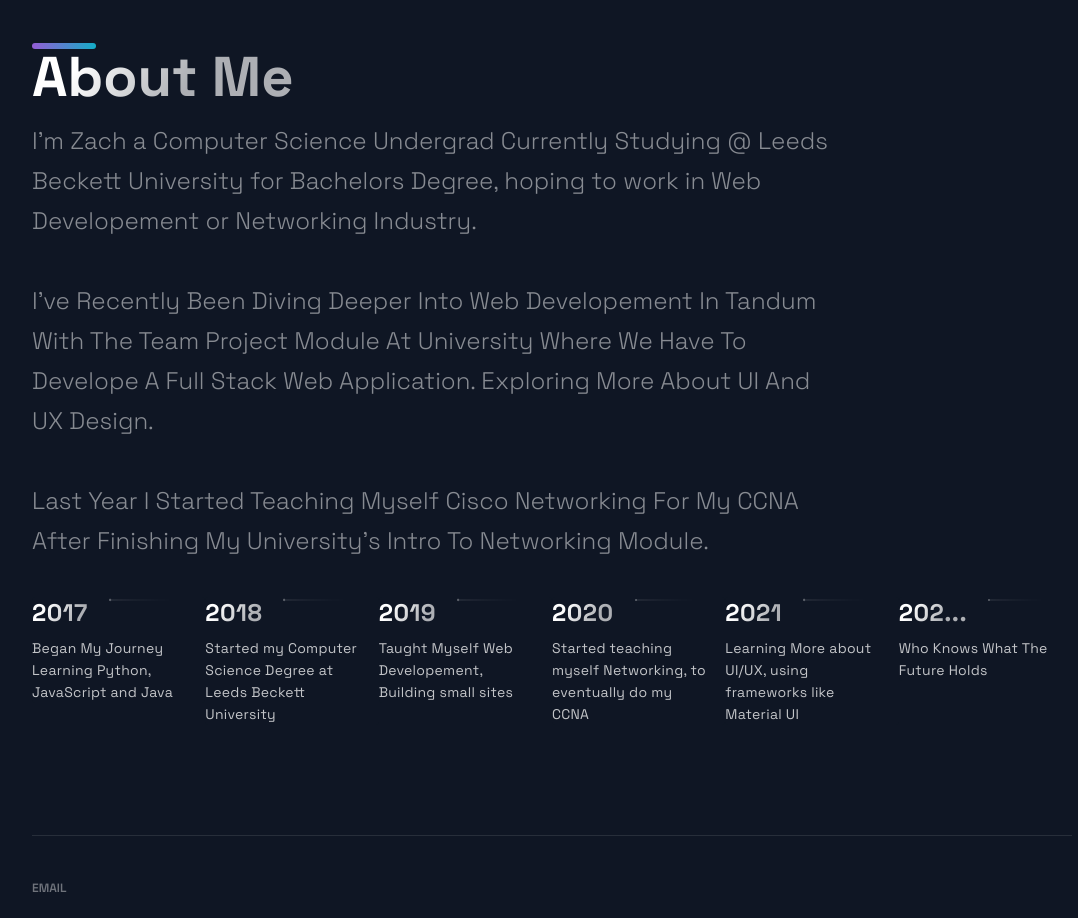
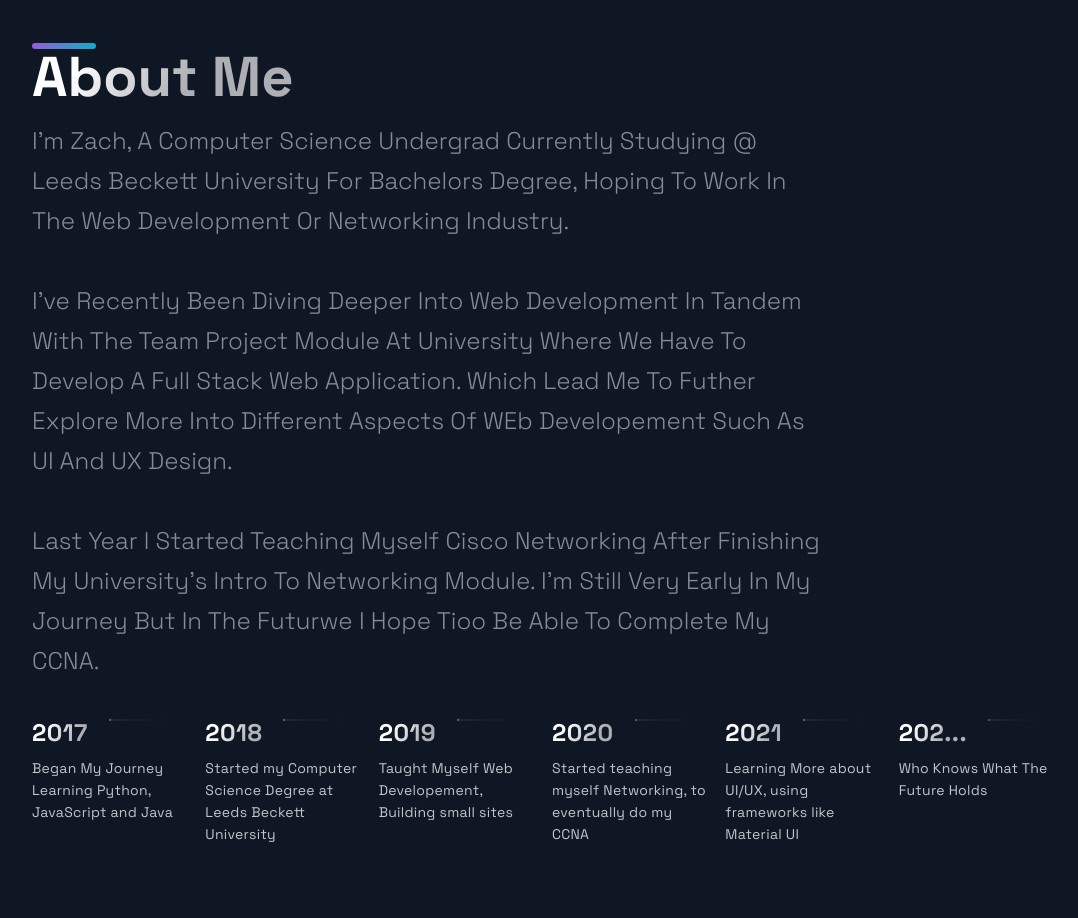
Before and after one commit to BlackPrism7537/BlackPrism7537, a Next.js app: page / in a window 1280 px wide. Shown: the part 3220-4138 px from the top of the page, without its empty margins (88-1166 px from the left). Built offline with nearby package versions, Linux system fonts and the light colour scheme.

Commit message:
Update TimeLine.js

```diff
--- a/src/components/TimeLine/TimeLine.js
+++ b/src/components/TimeLine/TimeLine.js
@@ -64,18 +64,21 @@ const Timeline = () => {
 			<SectionDivider />
 			<SectionTitle>About Me</SectionTitle>
 			<SectionText>
-				I'm Zach a Computer Science Undergrad Currently Studying @ Leeds Beckett
-				University for Bachelors Degree, hoping to work in Web Developement or
-				Networking Industry.
-				<br />
-				<br />
-				I've Recently Been Diving Deeper Into Web Developement In Tandum With
-				The Team Project Module At University Where We Have To Develope A Full
-				Stack Web Application. Exploring More About UI And UX Design.
-				<br />
-				<br />
-				Last Year I Started Teaching Myself Cisco Networking For My CCNA After
-				Finishing My University's Intro To Networking Module.
+				I'm Zach, A Computer Science Undergrad Currently Studying @ Leeds Beckett
+				University For Bachelors Degree, Hoping To Work In The Web Development
+				Or Networking Industry.
+				<br/>
+				<br/>
+				I've Recently Been Diving Deeper Into Web Development In Tandem With The
+				Team Project Module At University Where We Have To Develop A Full Stack
+				Web Application. Which Lead Me To Futher Explore More Into Different
+				Aspects Of WEb Developement Such As UI And UX Design.
+				<br/>
+				<br/>
+				Last Year I Started Teaching Myself Cisco Networking After Finishing My
+				University's Intro To Networking Module. I'm Still Very Early In My
+				Journey But In The Futurwe I Hope Tioo Be Able To Complete My CCNA.
+				<br/>
 			</SectionText>
 			<CarouselContainer ref={carouselRef} onScroll={handleScroll}>
 				<>
```
